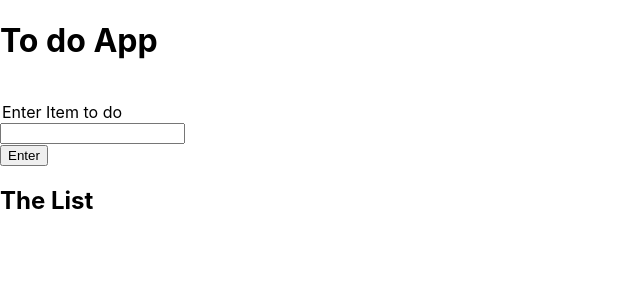
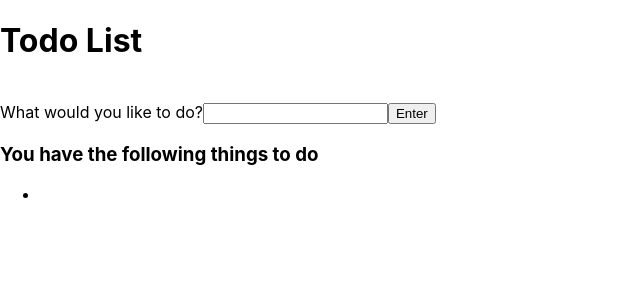
Before and after one commit to pchessah/todo, a React (Create React App) app: page / in a window 1280 px wide. Shown: the top 300 px of the page, without its empty margins (0-640 px from the left). Built offline with nearby package versions, Linux system fonts and the light colour scheme.

Commit message:
todolist using hooks

```diff
--- a/src/App.js
+++ b/src/App.js
@@ -4,11 +4,9 @@ import Form from "./Form";
 function App() {
   return (
     <div>
-      <h1>To do App</h1>
+      <h1>Todo List</h1>
       <br />
       <Form />
-      <br />
-
     </div>
   );
 }
--- a/src/Form.js
+++ b/src/Form.js
@@ -1,66 +1,38 @@
-import React, { Component } from "react";
+import React, { useState } from "react";
 
-class Form extends Component {
-  constructor(props) {
-    super(props);
-    this.state = { value: "", list: [] };
-  }
+function Form() {
+  const [list, setList] = useState([""]);
+  const [listItem, setItemList] = useState("");
 
-  handleChange = event => {
-    this.setState({ value: event.target.value });
+  const handleChange = e => {
+    setItemList(e.target.value);
   };
 
-  handleSubmit = event => {
-    this.setState(state => {
-      return {
-        list: state.list.concat(this.state.value)
-      };
-    });
+  const handleSubmit = e => {
+    e.preventDefault();
+    setList([...list, listItem]);
   };
 
-  componentDidMount (){
-    try{
-      const json = localStorage.getItem("list")
-      const list = JSON.parse(json)
-
-      if (list){
-        this.setState(()=>({list}))
-      }
-    } catch (e) {}
-  }
-
-  componentDidUpdate(prevProps, prev_state){
-    if(prev_state.list.length !== this.state.list.length){
-      const json = JSON.stringify(this.state.list)
-      localStorage.setItem('list', json)
-    }
-
-  }
-
-  render() {
   return (
     <div>
-        <form onSubmit={this.handleSubmit}>
-          <legend>Enter Item to do</legend>
-          <input
-            type="text"
-            value={this.state.value}
-            onChange={this.handleChange}
-          />
-          <br />
+      <form onSubmit={handleSubmit}>
+        <label>
+          What would you like to do?
+          <input type="text" value={listItem} onChange={handleChange} />
+        </label>
         <button type="submit">Enter</button>
       </form>
       <div>
-          <h2>The List</h2>
+        <h3>You have the following things to do</h3>
+        {list.map((item, index) => {
+          return (
             <ul>
-            {this.state.list.map(item => (
-              <li key={item}>{item}</li>
-            ))}
+              <li key={index}>{item}</li>
             </ul>
+          );
+        })}
       </div>
     </div>
   );
 }
-}
-
 export default Form;
```
Also changed, not shown: 1 other file (tests, documents, lock files or other folders). Lines whose indentation alone changed are shown as unchanged.
